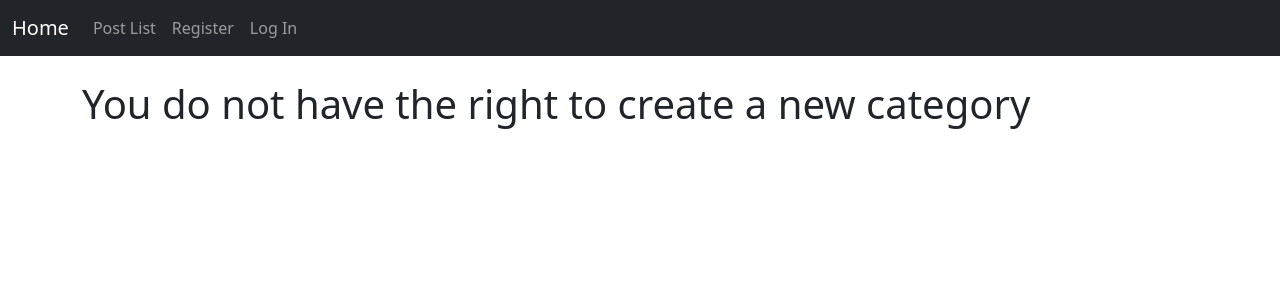
After one commit to ToiLaThin/BlogDjango, a Django app: page /categories/create in a window 1280 px wide. The commit adds this page. Shown: the top 300 px of the page. Run offline with Django 3.2, Linux system fonts and the light colour scheme.

Commit message:
Add Category model + update create with category

```diff
--- a/myblog/blog/templates/blog/base.html
+++ b/myblog/blog/templates/blog/base.html
@@ -22,6 +22,10 @@
             {% if user.is_authenticated %}
               <li class="nav-item">
                 <a class="nav-link " href="{% url 'post_create' %}">Create Post</a>
+              </li>
+
+              <li class="nav-item">
+                <a class="nav-link " href="{% url 'category_create' %}">Create Category</a>
               </li>
 
               <li class="nav-item">
--- /dev/null
+++ b/myblog/blog/templates/blog/category_create.html
@@ -0,0 +1,16 @@
+{% extends 'blog/base.html' %}
+{% block content %}
+    {% if user.is_authenticated %}
+        <h1>Create new category</h1>
+        <br>
+        <div class="form-group">
+            <form method="post">{%csrf_token%}
+                {{form.as_p}}
+                <button type="submit" class="btn btn-primary">Create</button>
+                <a href="{% url 'post_list' %}" class='btn btn-secondary'>Go Back</a>
+            </form>
+        </div>
+    {% else %}
+        <h1>You do not have the right to create a new category</h1>
+    {% endif %}
+{% endblock content %}
--- a/myblog/blog/urls.py
+++ b/myblog/blog/urls.py
@@ -7,14 +7,16 @@ from .views import (
     PostCreateView,
     PostUpdateView,
     PostDeleteView,
+    CategoryCreateView
 )
 
 urlpatterns = [
     path('', HomeView, name='home'),
     path('posts', PostListView.as_view(), name='post_list'),
     path('posts/<int:pk>', PostDetailView.as_view(), name='post_detail'),
-    path('create', PostCreateView.as_view(), name='post_create'),
+    path('posts/create', PostCreateView.as_view(), name='post_create'),
     path('posts/<int:pk>/update', PostUpdateView.as_view(), name='post_update'),
     path('posts/<int:pk>/delete', PostDeleteView.as_view(), name='post_delete'),
+    path('categories/create', CategoryCreateView.as_view(), name='category_create')
 
 ]
--- a/myblog/blog/views.py
+++ b/myblog/blog/views.py
@@ -7,7 +7,7 @@ from django.views.generic import (
     UpdateView,
     DeleteView,
 )
-from .models import Post
+from .models import Post, Category
 from .forms import PostCreateForm, PostUpdateForm
 
 # Create your views here.
@@ -46,3 +46,17 @@ class PostDeleteView(DeleteView):
     model = Post
     template_name = 'blog/post_delete.html'
     success_url = reverse_lazy('post_list')
+
+
+class CategoryCreateView(CreateView):
+    model = Category
+    template_name = 'blog/category_create.html'
+    fields = ['name']
+
+# def PostList_CategoryView(request,category_selected):
+#     posts = Post.objects.filter(category = category_selected)
+#     context = {
+#         'posts': posts,
+#     }
+#     template_name = 'blog/post_list_category.html'
+#     return render(request,template_name,context)
```
Also changed, not shown: myblog/db.sqlite3.
